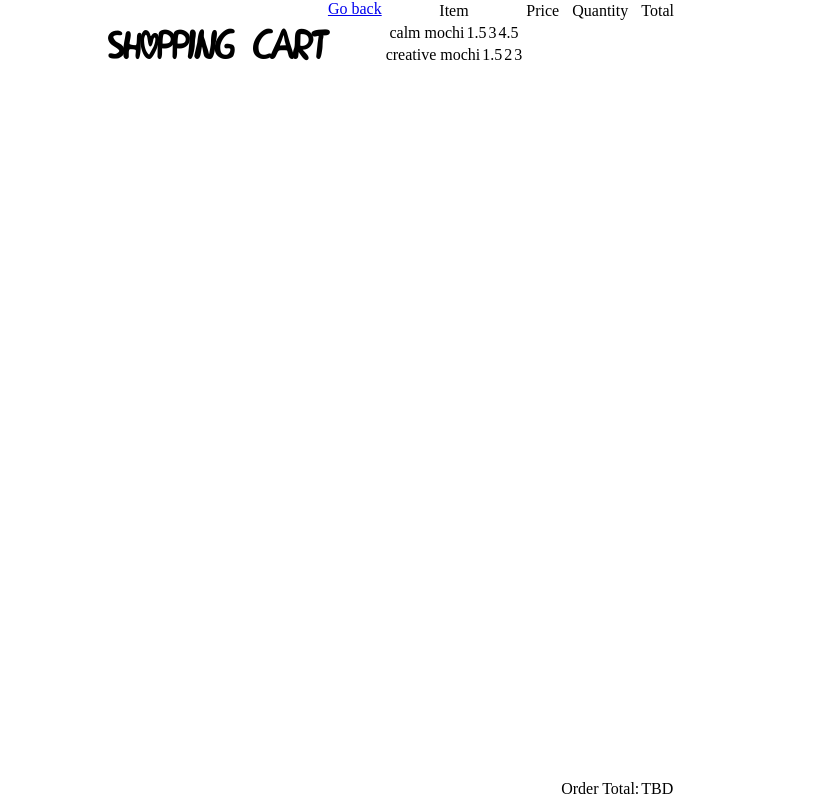
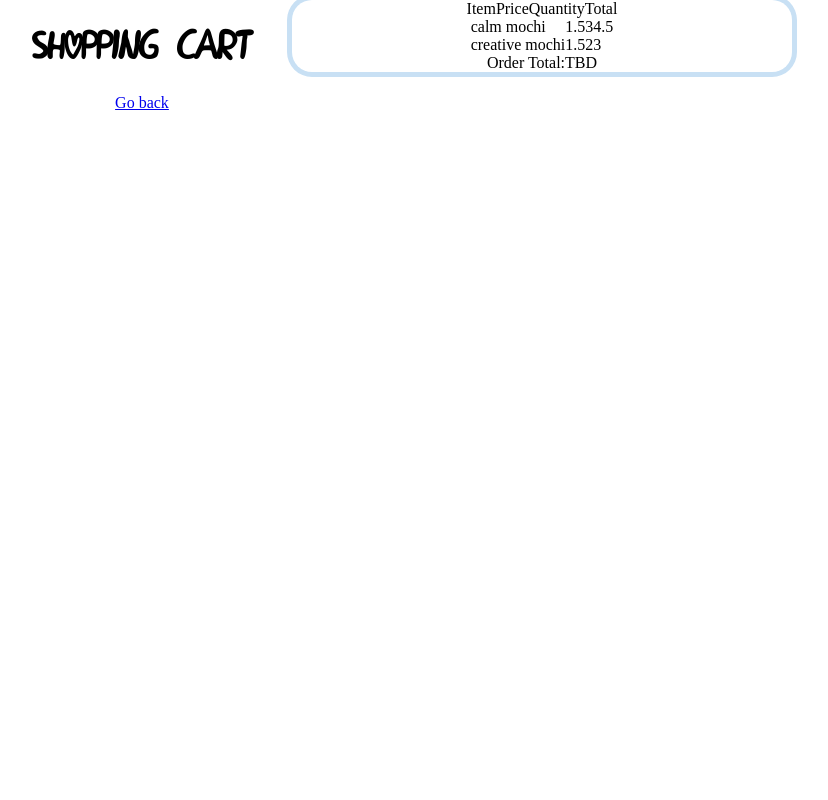
Before and after one commit to mira-kine/lab06-e-commerce-site, a website with bundled scripts: page cart/index.html in a window 1280 px wide. Shown: the whole page, without its empty margins (248-1076 px from the left). Built offline with nearby package versions, Linux system fonts and the light colour scheme.

Commit message:
adding CSS styles to the shopping cart page

```diff
--- a/cart/index.html
+++ b/cart/index.html
@@ -11,9 +11,11 @@
     <title>Shopping Cart</title>
 </head>
 <body>
-    <h1>Shopping Cart</h1>
-    <a href="../">Go back</a>
-
+    <div id="heading-container">
+        <h1>Shopping Cart</h1>
+        <a href="../">Go back</a>
+    </div>
+    <section id="table-container">
     <table>
         <thead>
             <th>Item</th>
@@ -32,6 +34,7 @@
             </tr>
         </tfoot>
     </table>
+</section>
 
     <script type="module" src="./render-items.js"></script>
 </body>
--- a/styles/cart.css
+++ b/styles/cart.css
@@ -1,6 +1,28 @@
-#shopping-table {
+body {
+    display: flex;
+    flex-direction: row;
+}
+
+#heading-container {
+    align-items: center;
+    text-align: center;
+    flex-direction: row;
+    height: 300px;
+    width: 300px;
+}
+
+table {
     display: flex;
     flex-direction: column;
     align-items: center;
-    justify-content: center;
+    height: auto;
+    width: 500px;
+    border-collapse: collapse;
+    border-radius: 20px;
+    border-style: hidden;
+    box-shadow: 0 0 0 5px var(--color-1);
 }
+
+#table-container {
+
+}
```
